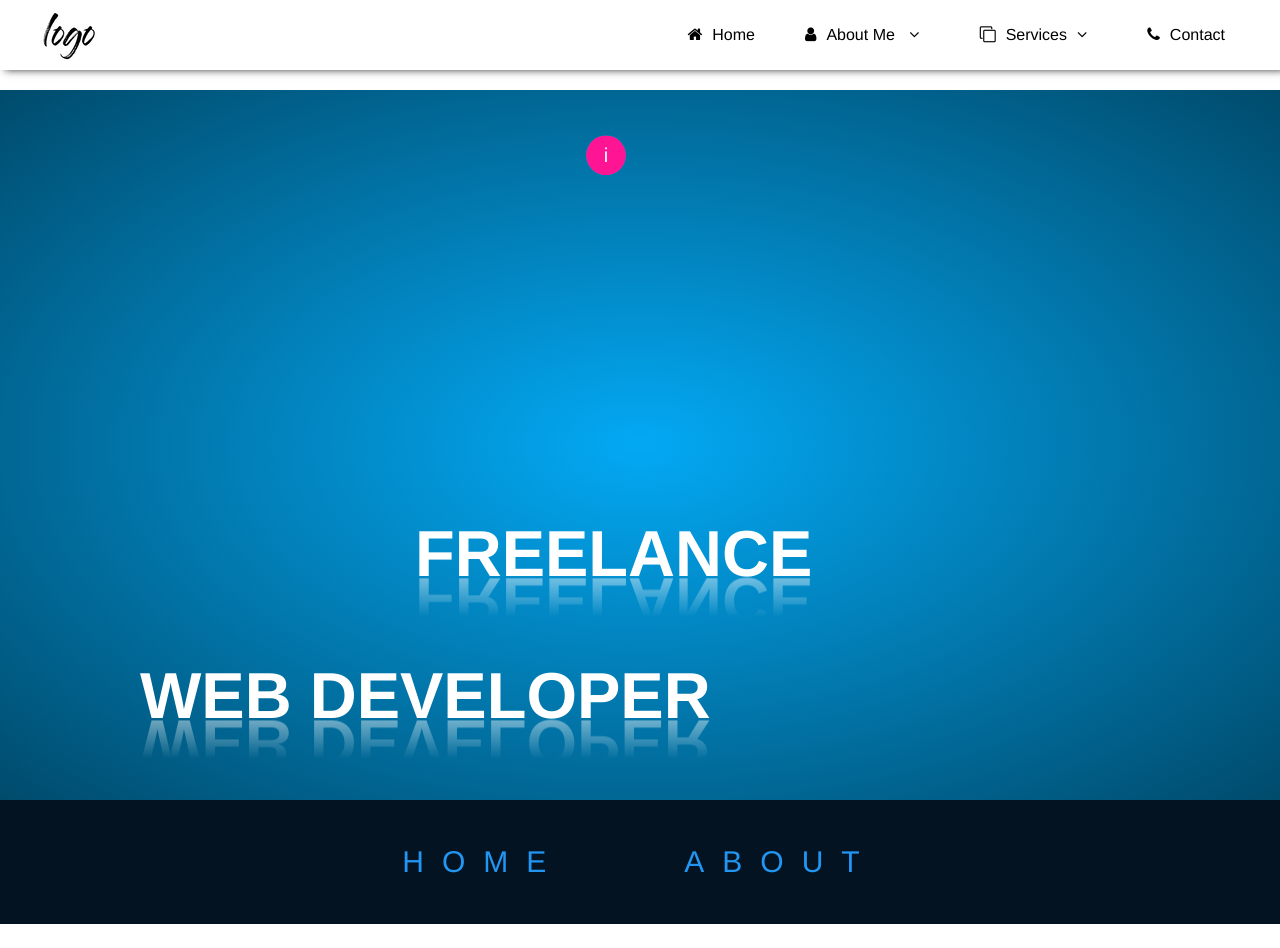
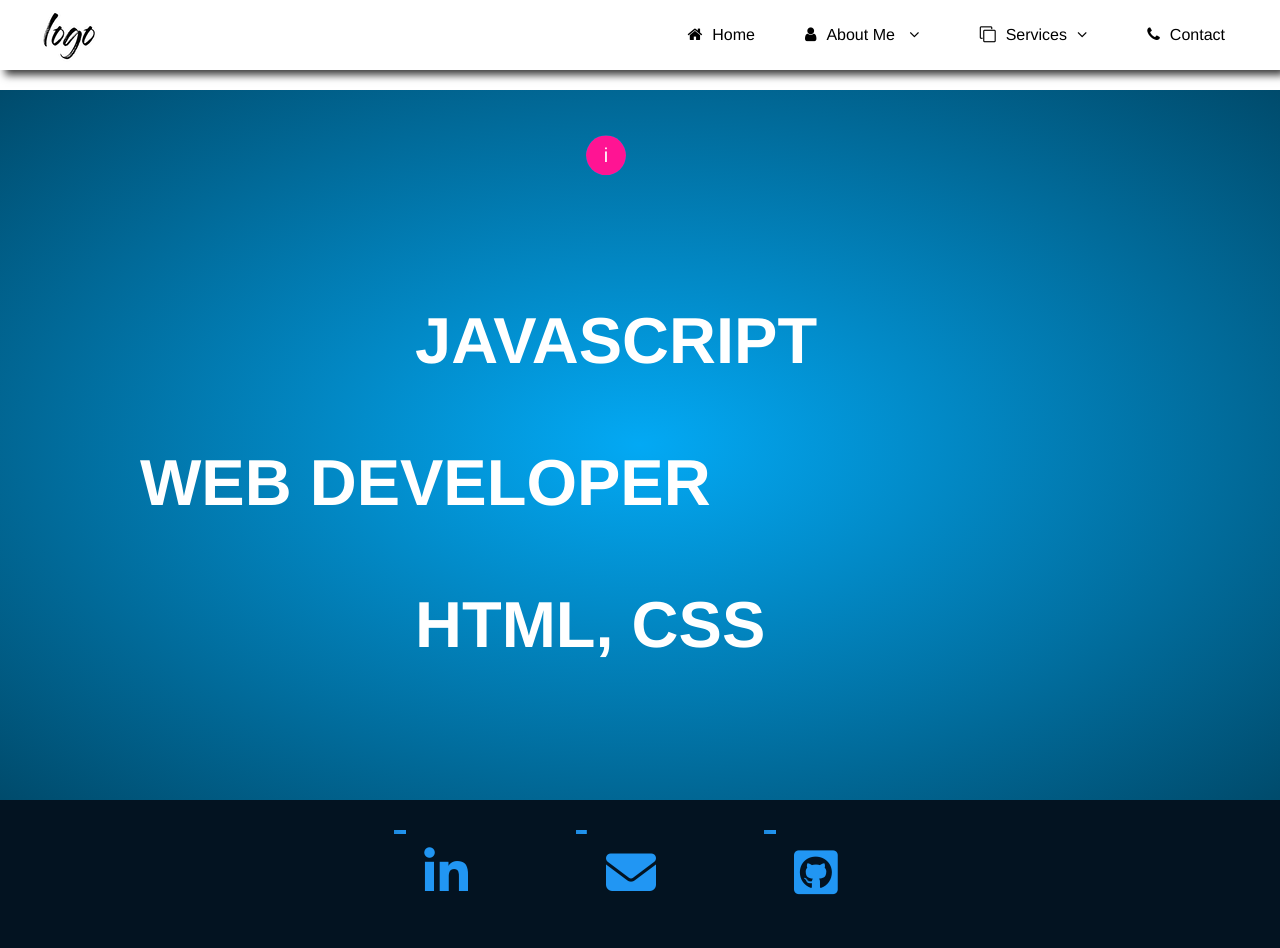
Before and after one commit to IvanChiosa/portfolio, a plain HTML site: page index.html in a window 1280 px wide. Before the commit the page ends 924 px from the top, so only its background shows below. Drawn offline with Linux system fonts and the light colour scheme.

Commit message:
My portfolio

```diff
--- a/index.html
+++ b/index.html
@@ -1,13 +1,16 @@
 <!DOCTYPE html>
 <html lang="en">
+
 <head>
     <meta charset="UTF-8">
     <meta name="viewport" content="width=device-width, initial-scale=1.0">
     <meta http-equiv="X-UA-Compatible" content="ie=edge">
+    <link rel="stylesheet" href="https://cdnjs.cloudflare.com/ajax/libs/font-awesome/6.1.1/css/all.min.css" integrity="sha512-KfkfwYDsLkIlwQp6LFnl8zNdLGxu9YAA1QvwINks4PhcElQSvqcyVLLD9aMhXd13uQjoXtEKNosOWaZqXgel0g==" crossorigin="anonymous" referrerpolicy="no-referrer" />
     <title>My Portfolio</title>
     <link rel="stylesheet" href="https://cdnjs.cloudflare.com/ajax/libs/font-awesome/4.7.0/css/font-awesome.css" />
     <link rel="stylesheet" href="style.css">
 </head>
+
 <body>
 
     <!-- Navigation - dropdown menu -->
@@ -62,12 +65,16 @@
 
     <!-- Banner -  with clip-path property and animation  -->
     <div class="banner">
-        <h1 data-text1="Freelance">Freelance</h1>
-        <h1 data-text2="Web Developer">Web Developer</h1>
+        <h1 data-text2="Web Developer">JavaScript</h1>
+        <h1 data-text1="Freelance">Web Developer</h1>
+        <h1 data-text3="Web Developer">HTML, CSS</h1>
+
+
+
         <div class="info">
             <div class="info-icon">i</div>
             <div class="info-text">
-                <div class="info-description">Hire me !</div>
+                <div class="info-description">Hire me Ivan!</div>
                 <img src="./images/smily.png" alt="smily">
             </div>
         </div>
@@ -80,16 +87,35 @@
             <span></span>
             <span></span>
             <span></span>
-            Home
-          </a>
-          <a href="#" class="btn">
+            <i class="fa-brands fa-linkedin"></i>
+
+        </a>
+        <a href="#" class="btn">
+            <span></span>
+            <span></span>
+            <span></span>
+            <span></span>
+            <i class="fa-solid fa-envelope"></i>
+
+
+        </a>
+        <a href="#" class="btn">
+            <span></span>
+            <span></span>
+            <span></span>
+            <span></span>
+            <i class="fa-brands fa-github-square"></i>
+
+        </a>
+        <!-- <a href="#" class="btn">
             <span></span>
             <span></span>
             <span></span>
             <span></span>
             About
-          </a>
+        </a> -->
     </section>
 
 </body>
+
 </html>
--- a/style.css
+++ b/style.css
@@ -26,7 +26,7 @@
   display: flex;
   justify-content: space-between;
   align-items: center;
-    box-shadow: 5px 0 8px #3a3a3a;
+  box-shadow: 5px 5px 8px #3a3a3a;
   margin-bottom: 20px;
   z-index: 1000;
 }
@@ -168,7 +168,7 @@
 
 .banner h1:nth-child(1) {
   position: absolute;
-    top: 60%;
+  top: 30%;
   left: 50%;
   transform: translate(-50%, -50%);
   color: #fff;
@@ -194,7 +194,7 @@
 
 .banner h1:nth-child(2) {
   position: absolute;
-    top: 80%;
+  top: 50%;
   left: 50%;
   transform: translate(-50%, -50%);
   color: #fff;
@@ -205,6 +205,31 @@
 
 .banner h1:nth-child(2):before {
   content: attr(data-text2);
+  position: absolute;
+  top: 0;
+  left: 0;
+  transform-origin: bottom;
+  transform: rotateX(180deg);
+  line-height: 0.865em;
+  background: linear-gradient(0deg, #fff 0, transparent 80%);
+  -webkit-background-clip: text;
+  background-clip: text;
+  color: transparent;
+  opacity: 0.5;
+}
+.banner h1:nth-child(3) {
+  position: absolute;
+  top: 70%;
+  left: 50%;
+  transform: translate(-50%, -50%);
+  color: #fff;
+  text-transform: uppercase;
+  font-size: 65px;
+  animation: nudge 8s linear infinite alternate;
+}
+
+.banner h1:nth-child(3):before {
+  content: attr(data-text1);
   position: absolute;
   top: 0;
   left: 0;
@@ -263,7 +288,7 @@
   text-transform: uppercase;
   letter-spacing: 18px;
   text-decoration: none;
-    font-size: 30px;
+  font-size: 50px;
   overflow: hidden;
   transition: 0.2s;
   margin: 0 30px;
```
Lines whose indentation alone changed are shown as unchanged.
